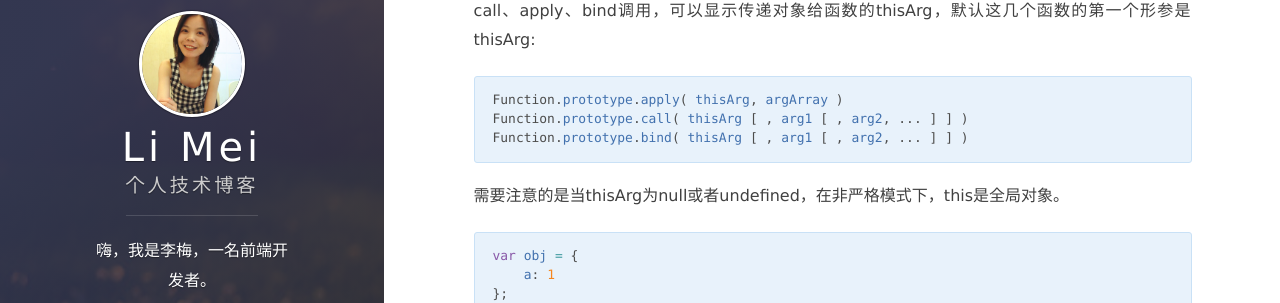
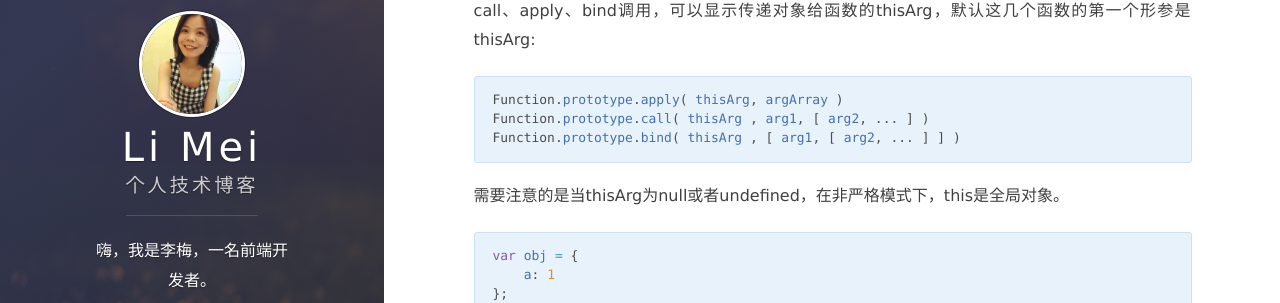
Before and after one commit to LiMeii/LiMeii.github.io, a Jekyll site: the page built from _posts/2019-05-10-js-this.md, in a window 1280 px wide and 900 px high, scrolled down 2829 px. Shown: the part 149-452 px from the top of the window. Built offline with Jekyll 4.4.1, drawn with Linux system fonts in a browser that asks for light colours; nearby versions of some CDN libraries.

````diff
--- a/_posts/2019-05-10-js-this.md
+++ b/_posts/2019-05-10-js-this.md
@@ -120,8 +120,8 @@ call、apply、bind调用，可以显示传递对象给函数的thisArg，默认
 
 ```js
 Function.prototype.apply( thisArg, argArray )
-Function.prototype.call( thisArg [ , arg1 [ , arg2, ... ] ] )
-Function.prototype.bind( thisArg [ , arg1 [ , arg2, ... ] ] )
+Function.prototype.call( thisArg , arg1, [ arg2, ... ] )
+Function.prototype.bind( thisArg , [ arg1, [ arg2, ... ] ] )
 ```
 需要注意的是当thisArg为null或者undefined，在非严格模式下，this是全局对象。
 ```js
````
